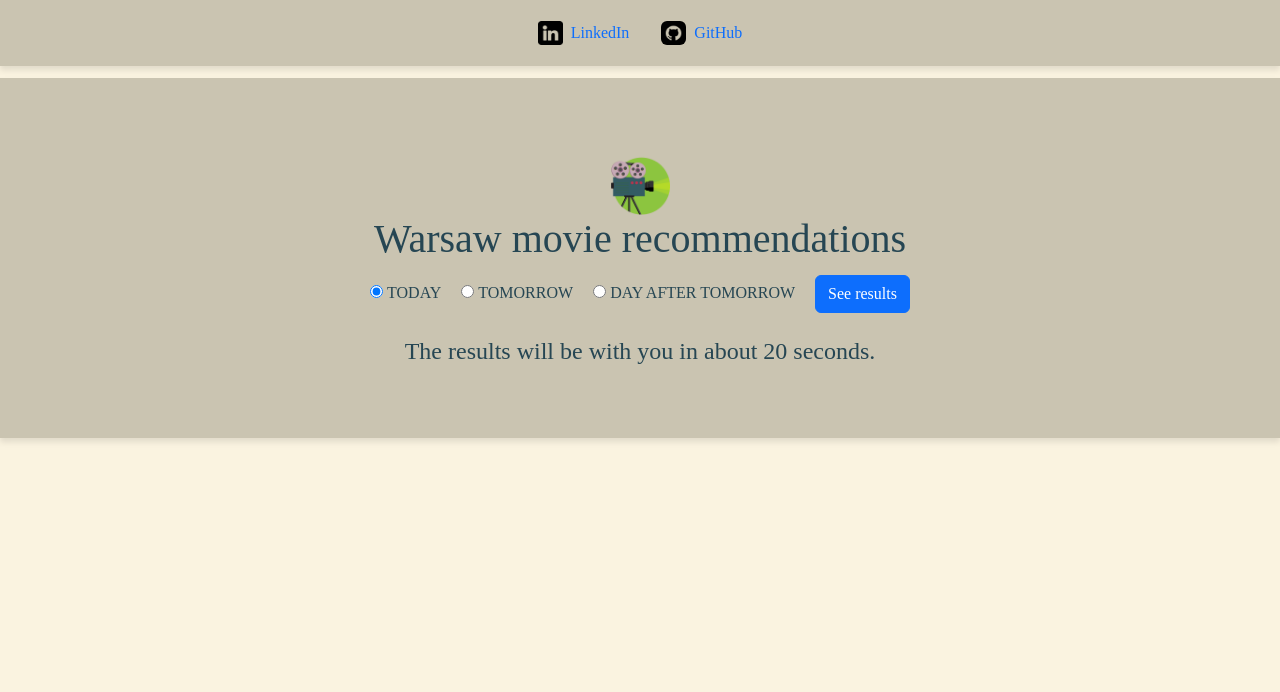
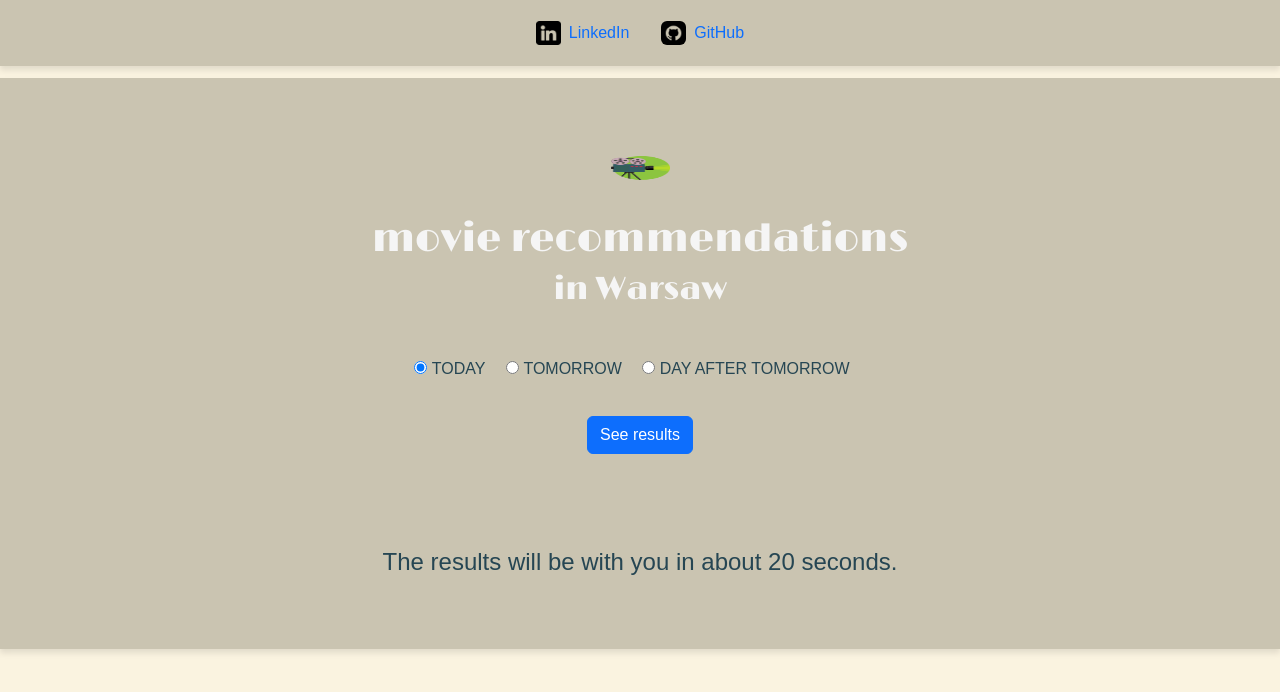
Before and after one commit to mkhutnik/waw-cinema-assistant, a Flask app: page / in a window 1280 px wide. Shown: the top 692 px of the page. Run offline with Flask 3, Linux system fonts and the light colour scheme.

Commit message:
Changes to css

```diff
--- a/static/css/styles.css
+++ b/static/css/styles.css
@@ -1,12 +1,16 @@
 body{
     background-color: #FAF3E0;
     color: #264653;
-    font-family: "EB Garamond", serif;
+    font-family: "EB Garamond", sans-serif;
     font-optical-sizing: auto;
     font-style: initial;
     font-weight: normal;
     text-align: center;
 }
+
+/* .h1-title {
+    color: whitesmoke;
+} */
 
 .container-main{
     background-color: #cac4b1;
@@ -31,6 +35,28 @@
     box-shadow: 0px 4px 6px rgba(0, 0, 0, 0.1);
 }
 
+.container-title {
+    font-family: "Limelight", serif;
+    font-weight: 400;
+    font-style: normal;
+    color: whitesmoke;
+}
+
+.title-image {
+    padding-bottom: 35px;
+}
+
+.container-form {
+    padding: 35px;
+}
+
+.button {
+    padding: 35px;
+}
+
+/* #button {
+    padding: 25px;
+} */
 
 #input{
     border-radius:5px;
--- a/templates/base.html
+++ b/templates/base.html
@@ -6,7 +6,9 @@
     {% block styles %}
       <link href="https://cdn.jsdelivr.net/npm/bootstrap@5.3.3/dist/css/bootstrap.min.css" rel="stylesheet" integrity="sha384-QWTKZyjpPEjISv5WaRU9OFeRpok6YctnYmDr5pNlyT2bRjXh0JMhjY6hW+ALEwIH" crossorigin="anonymous">
       <link rel="stylesheet" href="{{ url_for('static', filename='css/styles.css') }}"/>
-    {% endblock %}
+      <link rel="preconnect" href="https://fonts.googleapis.com">
+      <link rel="preconnect" href="https://fonts.gstatic.com" crossorigin>
+      <link href="https://fonts.googleapis.com/css2?family=Limelight&display=swap" rel="stylesheet">    {% endblock %}
     <title>
         {% block title %}{% endblock %}</title>
 
--- a/templates/help.html
+++ b/templates/help.html
@@ -6,10 +6,9 @@
 
 {% block content %}
     <div id = 'title' class="container-title">
-        <a>
-            <img src="/static/movie2.png" alt="Movie" width="60" height="60" class="rounded-left">
-            <h1 class="">Warsaw movie recommendations</h1>
-        </a>
+            <img class="title-image" src="/static/movie2.png" alt="Movie" width="60" height="60" class="rounded-left">
+            <h1 class="h1-title">movie recommendations</h1>
+            <h2 class="">in Warsaw</h2>
     </div>
     <div id="form" class = "container-form">
         <form action="{{url_for('final', options = day)}}"  method="GET">
@@ -23,7 +22,10 @@
             <div class="flex form-check-inline">
                 <input type="radio" id="DAY AFTER TOMORROW" name="day" value="DAY AFTER TOMORROW">
                 <label for="DAY AFTER TOMORROW">DAY AFTER TOMORROW</label></div>
-          <button id='button' type="submit" class="btn btn-primary">See results</button>
+
+            <div class="button">
+                <button id='button' type="submit" class="btn btn-primary">See results</button>
+            </div>
         </form>
     </div>
 
--- a/templates/index.html
+++ b/templates/index.html
@@ -2,7 +2,8 @@
 {% block title %}Results{% endblock %}
 {% block content %}
 <div class="row-gap-sm-3" id="title">
-    <h5 class="display-6">Movie recommendations in Warsaw</h5>
+    <h5 class="display-6">movie recommendations</h5><hr>
+    <h5 class="display-6">in Warsaw</h5>
     <hr>
 </div>
 {% if post|length == 0: %}
```
